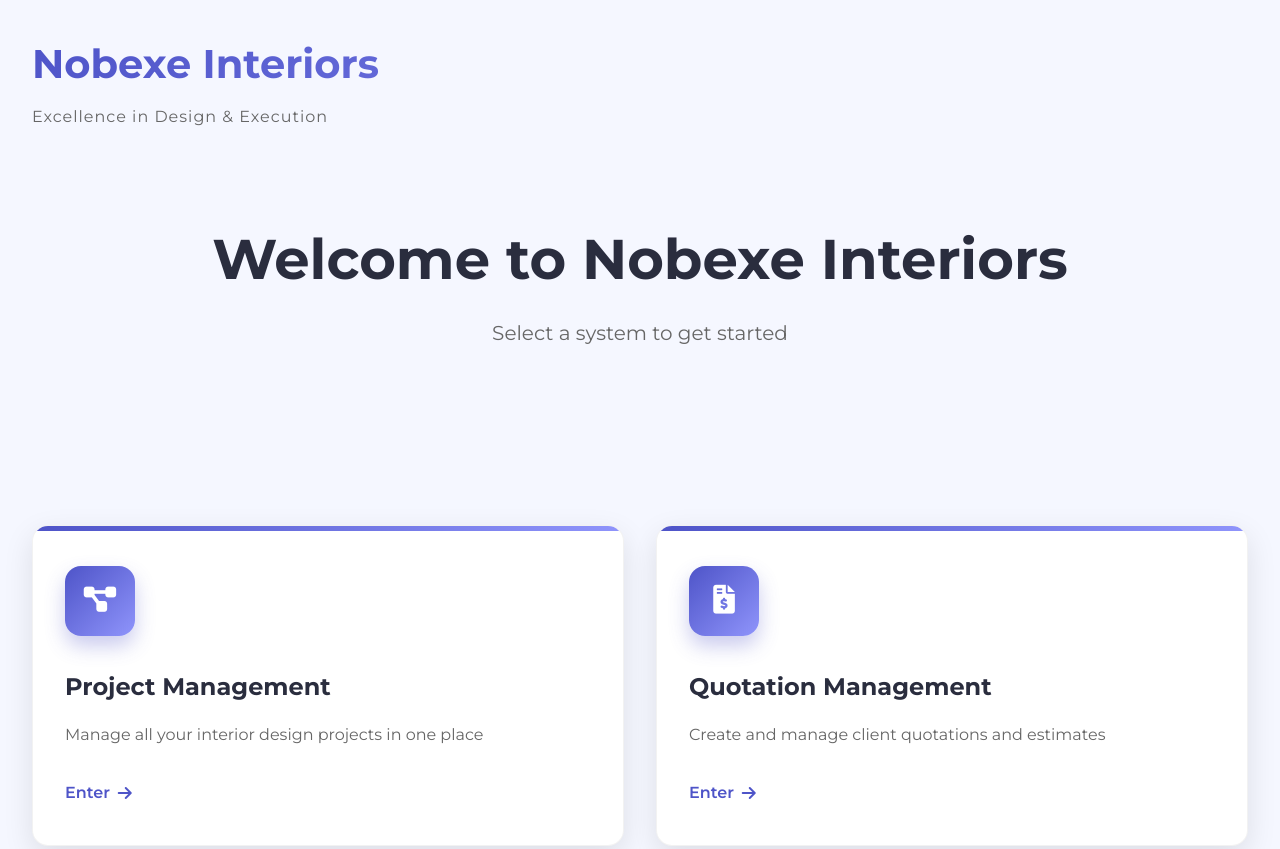
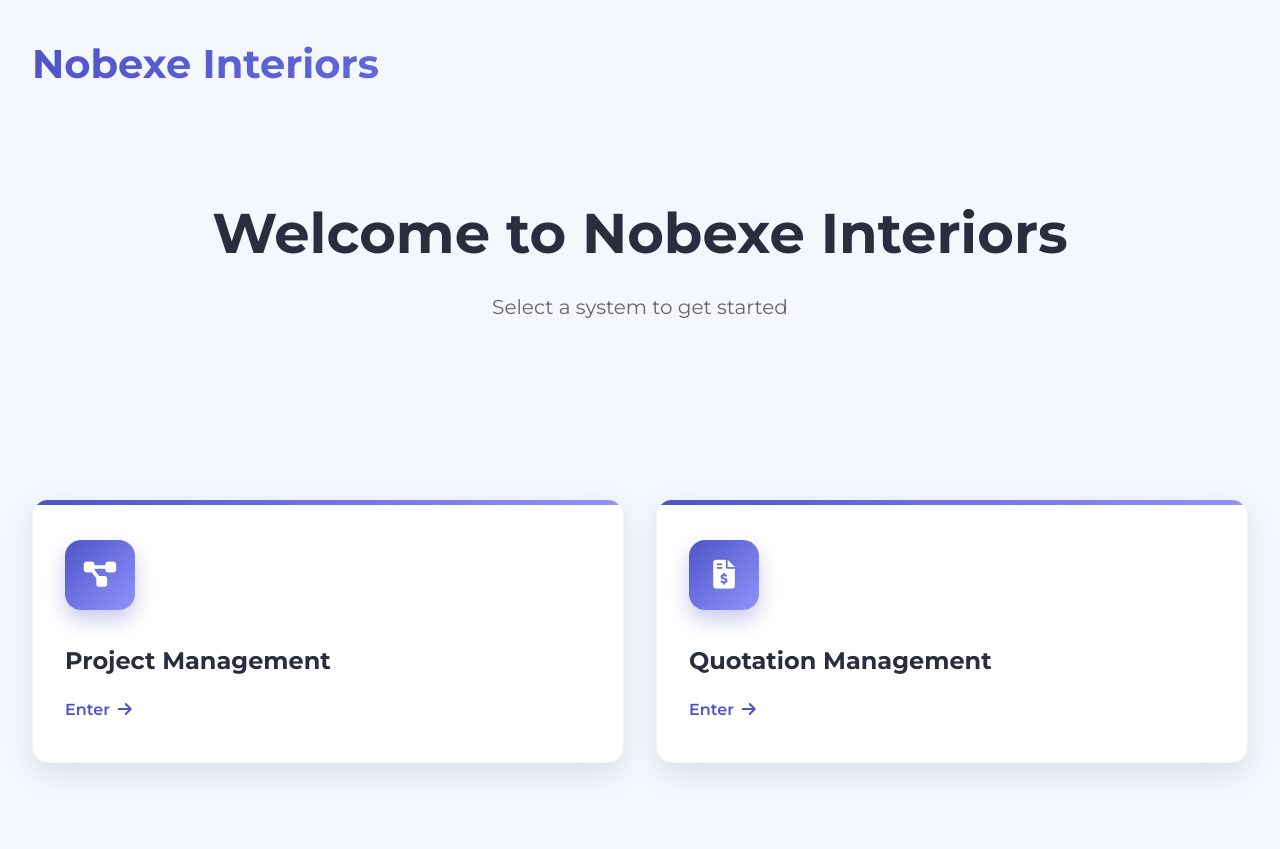
Before and after one commit to Nihalrahoof/Nobexe, a plain HTML site: page index.html in a window 1280 px wide. Shown: the top 849 px of the page. Drawn offline with Linux system fonts and the light colour scheme.

Commit message:
Update index.html

```diff
--- a/index.html
+++ b/index.html
@@ -13,7 +13,6 @@
         <header>
             <div class="logo">
                 <h1>Nobexe Interiors</h1>
-                <p>Excellence in Design & Execution</p>
             </div>
         </header>
 
@@ -31,7 +30,6 @@
                         <i class="fas fa-project-diagram"></i>
                     </div>
                     <h3>Project Management</h3>
-                    <p>Manage all your interior design projects in one place</p>
                     <span class="enter-button">Enter <i class="fas fa-arrow-right"></i></span>
                 </a>
 
@@ -40,7 +38,6 @@
                         <i class="fas fa-file-invoice-dollar"></i>
                     </div>
                     <h3>Quotation Management</h3>
-                    <p>Create and manage client quotations and estimates</p>
                     <span class="enter-button">Enter <i class="fas fa-arrow-right"></i></span>
                 </a>
             </div>
```
